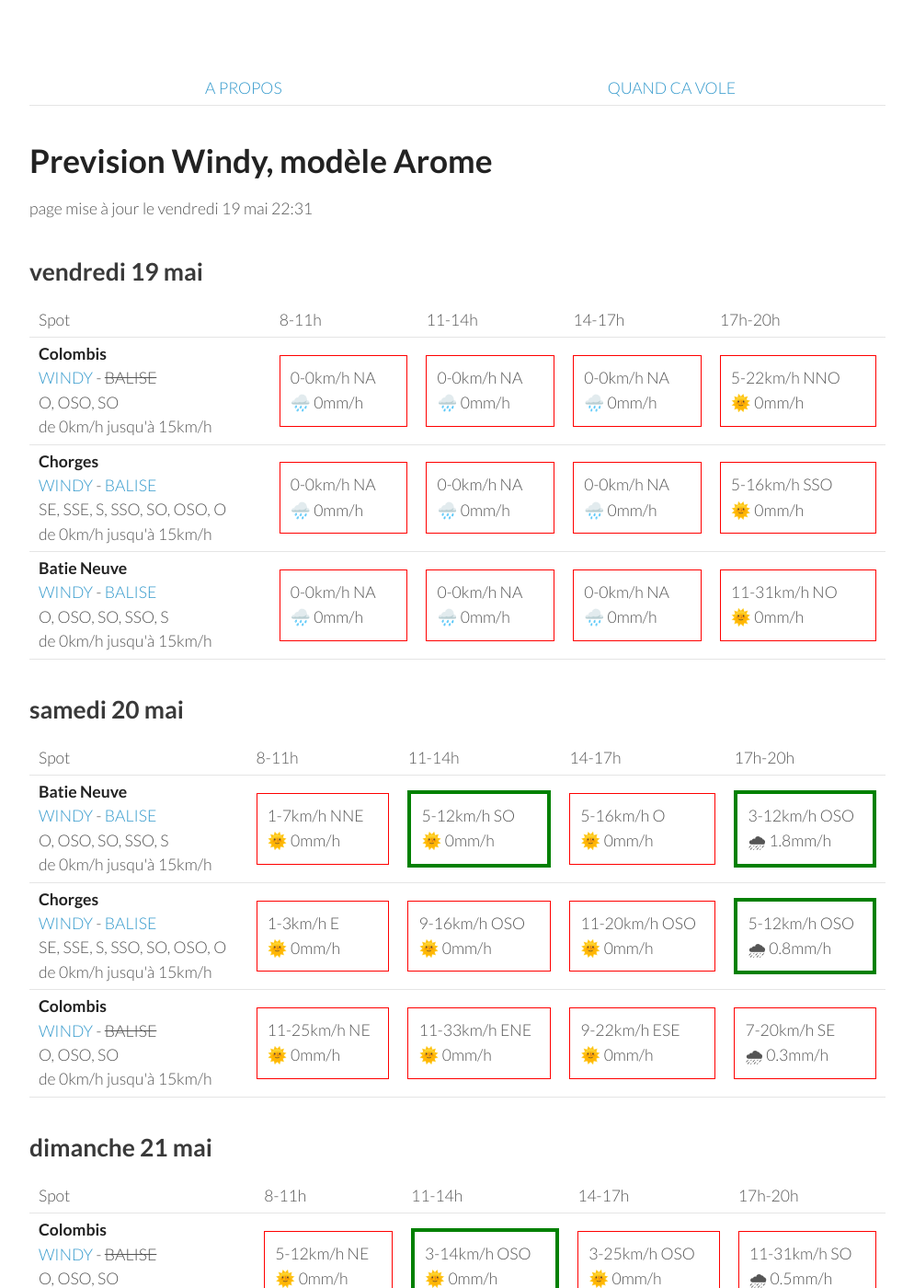
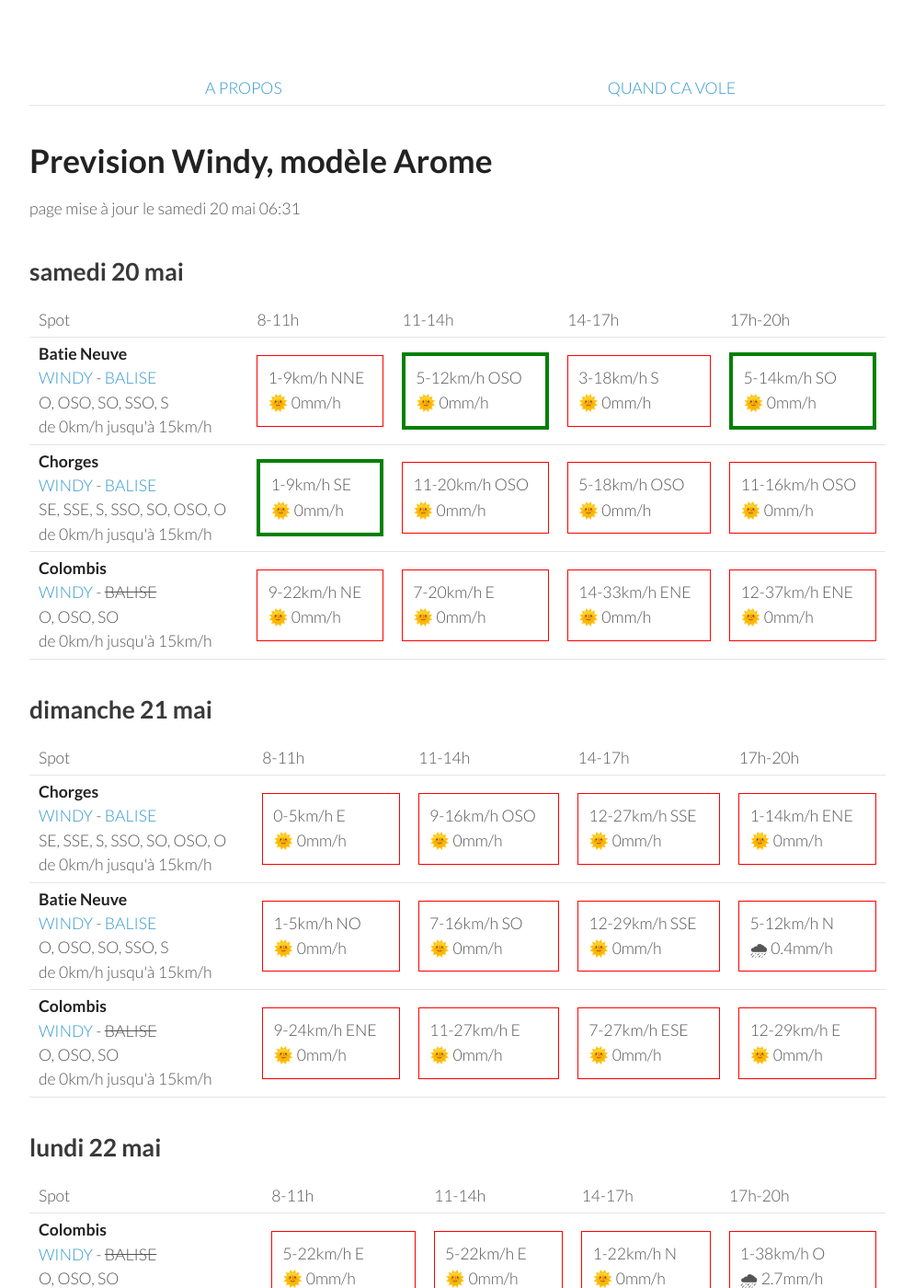
Before and after one commit to parapente-dans-le-nord/parapente-dans-le-nord.github.io, a Jekyll site: the page built from serre_poncon.markdown, in a window 1280 px wide and 1400 px high. Shown: the whole window at 92% size, without its empty margins (26-1020 px from the left). Built offline with Jekyll 4.4.1, drawn with Linux system fonts in a browser that asks for light colours; some of the changed text lies outside the part shown.

Commit message:
update index.markdown

```diff
--- a/serre_poncon.markdown
+++ b/serre_poncon.markdown
@@ -7,51 +7,8 @@ title:  "Tous les spots"
 {: .links}
 
 # Prevision Windy, modèle Arome
-page mise à jour le vendredi 19 mai 22:31
+page mise à jour le samedi 20 mai 06:31
 
-## vendredi 19 mai
-
-{::nomarkdown}
-<table>
-  <tbody>
-    <tr>
-      <td>Spot</td>
-      <td>8-11h</td>
-      <td>11-14h</td>
-      <td>14-17h</td>
-      <td>17h-20h</td>
-    </tr>
-<tr>
-        <td><strong>Colombis</strong><br><a href="https://windy.com/44.494/6.216?44.559,6.262,10">WINDY</a> - <span class="no-balise"> BALISE </span><br> <span class="vent-favorable">O, OSO, SO</span><br><span class="force-vent">de 0km/h jusqu'à 15km/h</span> </td>
-
-            <td><div class="not-flyable"><p>0-0km/h NA</p><p>🌧️ 0mm/h</p></div></td>
-            <td><div class="not-flyable"><p>0-0km/h NA</p><p>🌧️ 0mm/h</p></div></td>
-            <td><div class="not-flyable"><p>0-0km/h NA</p><p>🌧️ 0mm/h</p></div></td>
-            <td><div class="not-flyable"><p>5-22km/h NNO</p><p>🌞 0mm/h</p></div></td>
-
-    </tr>
-<tr>
-        <td><strong>Chorges</strong><br><a href="https://windy.com/44.578/6.280?44.559,6.262,10">WINDY</a> - <span class=""><a href="https://www.openwindmap.org/PP554">BALISE</a> </span><br> <span class="vent-favorable">SE, SSE, S, SSO, SO, OSO, O</span><br><span class="force-vent">de 0km/h jusqu'à 15km/h</span> </td>
-
-            <td><div class="not-flyable"><p>0-0km/h NA</p><p>🌧️ 0mm/h</p></div></td>
-            <td><div class="not-flyable"><p>0-0km/h NA</p><p>🌧️ 0mm/h</p></div></td>
-            <td><div class="not-flyable"><p>0-0km/h NA</p><p>🌧️ 0mm/h</p></div></td>
-            <td><div class="not-flyable"><p>5-16km/h SSO</p><p>🌞 0mm/h</p></div></td>
-
-    </tr>
-<tr>
-        <td><strong>Batie Neuve</strong><br><a href="https://windy.com/44.584/6.236?44.559,6.262,10,m:eTtagly">WINDY</a> - <span class=""><a href="https://www.openwindmap.org/PP554">BALISE</a> </span><br> <span class="vent-favorable">O, OSO, SO, SSO, S</span><br><span class="force-vent">de 0km/h jusqu'à 15km/h</span> </td>
-
-            <td><div class="not-flyable"><p>0-0km/h NA</p><p>🌧️ 0mm/h</p></div></td>
-            <td><div class="not-flyable"><p>0-0km/h NA</p><p>🌧️ 0mm/h</p></div></td>
-            <td><div class="not-flyable"><p>0-0km/h NA</p><p>🌧️ 0mm/h</p></div></td>
-            <td><div class="not-flyable"><p>11-31km/h NO</p><p>🌞 0mm/h</p></div></td>
-
-    </tr>
-
-</tbody>
-</table>
-{:/}
 ## samedi 20 mai
 
 {::nomarkdown}
@@ -67,30 +24,30 @@ page mise à jour le vendredi 19 mai 22:31
 <tr>
         <td><strong>Batie Neuve</strong><br><a href="https://windy.com/44.584/6.236?44.559,6.262,10,m:eTtagly">WINDY</a> - <span class=""><a href="https://www.openwindmap.org/PP554">BALISE</a> </span><br> <span class="vent-favorable">O, OSO, SO, SSO, S</span><br><span class="force-vent">de 0km/h jusqu'à 15km/h</span> </td>
 
-            <td><div class="not-flyable"><p>1-7km/h NNE</p><p>🌞 0mm/h</p></div></td>
-            <td><div class="flyable"><p>5-12km/h SO</p><p>🌞 0mm/h</p></div></td>
-            <td><div class="not-flyable"><p>5-16km/h O</p><p>🌞 0mm/h</p></div></td>
-            <td><div class="flyable"><p>3-12km/h OSO</p><p>🌧 1.8mm/h</p></div></td>
+            <td><div class="not-flyable"><p>1-9km/h NNE</p><p>🌞 0mm/h</p></div></td>
+            <td><div class="flyable"><p>5-12km/h OSO</p><p>🌞 0mm/h</p></div></td>
+            <td><div class="not-flyable"><p>3-18km/h S</p><p>🌞 0mm/h</p></div></td>
+            <td><div class="flyable"><p>5-14km/h SO</p><p>🌞 0mm/h</p></div></td>
 
 
     </tr>
 <tr>
         <td><strong>Chorges</strong><br><a href="https://windy.com/44.578/6.280?44.559,6.262,10">WINDY</a> - <span class=""><a href="https://www.openwindmap.org/PP554">BALISE</a> </span><br> <span class="vent-favorable">SE, SSE, S, SSO, SO, OSO, O</span><br><span class="force-vent">de 0km/h jusqu'à 15km/h</span> </td>
 
-            <td><div class="not-flyable"><p>1-3km/h E</p><p>🌞 0mm/h</p></div></td>
-            <td><div class="not-flyable"><p>9-16km/h OSO</p><p>🌞 0mm/h</p></div></td>
+            <td><div class="flyable"><p>1-9km/h SE</p><p>🌞 0mm/h</p></div></td>
             <td><div class="not-flyable"><p>11-20km/h OSO</p><p>🌞 0mm/h</p></div></td>
-            <td><div class="flyable"><p>5-12km/h OSO</p><p>🌧 0.8mm/h</p></div></td>
+            <td><div class="not-flyable"><p>5-18km/h OSO</p><p>🌞 0mm/h</p></div></td>
+            <td><div class="not-flyable"><p>11-16km/h OSO</p><p>🌞 0mm/h</p></div></td>
 
 
     </tr>
 <tr>
         <td><strong>Colombis</strong><br><a href="https://windy.com/44.494/6.216?44.559,6.262,10">WINDY</a> - <span class="no-balise"> BALISE </span><br> <span class="vent-favorable">O, OSO, SO</span><br><span class="force-vent">de 0km/h jusqu'à 15km/h</span> </td>
 
-            <td><div class="not-flyable"><p>11-25km/h NE</p><p>🌞 0mm/h</p></div></td>
-            <td><div class="not-flyable"><p>11-33km/h ENE</p><p>🌞 0mm/h</p></div></td>
-            <td><div class="not-flyable"><p>9-22km/h ESE</p><p>🌞 0mm/h</p></div></td>
-            <td><div class="not-flyable"><p>7-20km/h SE</p><p>🌧 0.3mm/h</p></div></td>
+            <td><div class="not-flyable"><p>9-22km/h NE</p><p>🌞 0mm/h</p></div></td>
+            <td><div class="not-flyable"><p>7-20km/h E</p><p>🌞 0mm/h</p></div></td>
+            <td><div class="not-flyable"><p>14-33km/h ENE</p><p>🌞 0mm/h</p></div></td>
+            <td><div class="not-flyable"><p>12-37km/h ENE</p><p>🌞 0mm/h</p></div></td>
 
 
     </tr>
@@ -111,32 +68,32 @@ page mise à jour le vendredi 19 mai 22:31
       <td>17h-20h</td>
     </tr>
 <tr>
-        <td><strong>Colombis</strong><br><a href="https://windy.com/44.494/6.216?44.559,6.262,10">WINDY</a> - <span class="no-balise"> BALISE </span><br> <span class="vent-favorable">O, OSO, SO</span><br><span class="force-vent">de 0km/h jusqu'à 15km/h</span> </td>
-
-            <td><div class="not-flyable"><p>5-12km/h NE</p><p>🌞 0mm/h</p></div></td>
-            <td><div class="flyable"><p>3-14km/h OSO</p><p>🌞 0mm/h</p></div></td>
-            <td><div class="not-flyable"><p>3-25km/h OSO</p><p>🌞 0mm/h</p></div></td>
-            <td><div class="not-flyable"><p>11-31km/h SO</p><p>🌧 0.5mm/h</p></div></td>
-
-
-    </tr>
-<tr>
         <td><strong>Chorges</strong><br><a href="https://windy.com/44.578/6.280?44.559,6.262,10">WINDY</a> - <span class=""><a href="https://www.openwindmap.org/PP554">BALISE</a> </span><br> <span class="vent-favorable">SE, SSE, S, SSO, SO, OSO, O</span><br><span class="force-vent">de 0km/h jusqu'à 15km/h</span> </td>
 
-            <td><div class="not-flyable"><p>1-5km/h E</p><p>🌞 0mm/h</p></div></td>
-            <td><div class="not-flyable"><p>3-25km/h ESE</p><p>🌞 0mm/h</p></div></td>
-            <td><div class="not-flyable"><p>3-33km/h SE</p><p>🌧 0.2mm/h</p></div></td>
-            <td><div class="not-flyable"><p>5-31km/h SSO</p><p>🌧 0.6mm/h</p></div></td>
+            <td><div class="not-flyable"><p>0-5km/h E</p><p>🌞 0mm/h</p></div></td>
+            <td><div class="not-flyable"><p>9-16km/h OSO</p><p>🌞 0mm/h</p></div></td>
+            <td><div class="not-flyable"><p>12-27km/h SSE</p><p>🌞 0mm/h</p></div></td>
+            <td><div class="not-flyable"><p>1-14km/h ENE</p><p>🌞 0mm/h</p></div></td>
 
 
     </tr>
 <tr>
         <td><strong>Batie Neuve</strong><br><a href="https://windy.com/44.584/6.236?44.559,6.262,10,m:eTtagly">WINDY</a> - <span class=""><a href="https://www.openwindmap.org/PP554">BALISE</a> </span><br> <span class="vent-favorable">O, OSO, SO, SSO, S</span><br><span class="force-vent">de 0km/h jusqu'à 15km/h</span> </td>
 
-            <td><div class="not-flyable"><p>0-3km/h NE</p><p>🌞 0mm/h</p></div></td>
-            <td><div class="not-flyable"><p>3-22km/h SSE</p><p>🌞 0mm/h</p></div></td>
-            <td><div class="not-flyable"><p>3-31km/h SSE</p><p>🌧 0.2mm/h</p></div></td>
-            <td><div class="not-flyable"><p>5-29km/h SSO</p><p>🌧 0.6mm/h</p></div></td>
+            <td><div class="not-flyable"><p>1-5km/h NO</p><p>🌞 0mm/h</p></div></td>
+            <td><div class="not-flyable"><p>7-16km/h SO</p><p>🌞 0mm/h</p></div></td>
+            <td><div class="not-flyable"><p>12-29km/h SSE</p><p>🌞 0mm/h</p></div></td>
+            <td><div class="not-flyable"><p>5-12km/h N</p><p>🌧 0.4mm/h</p></div></td>
+
+
+    </tr>
+<tr>
+        <td><strong>Colombis</strong><br><a href="https://windy.com/44.494/6.216?44.559,6.262,10">WINDY</a> - <span class="no-balise"> BALISE </span><br> <span class="vent-favorable">O, OSO, SO</span><br><span class="force-vent">de 0km/h jusqu'à 15km/h</span> </td>
+
+            <td><div class="not-flyable"><p>9-24km/h ENE</p><p>🌞 0mm/h</p></div></td>
+            <td><div class="not-flyable"><p>11-27km/h E</p><p>🌞 0mm/h</p></div></td>
+            <td><div class="not-flyable"><p>7-27km/h ESE</p><p>🌞 0mm/h</p></div></td>
+            <td><div class="not-flyable"><p>12-29km/h E</p><p>🌞 0mm/h</p></div></td>
 
 
     </tr>
@@ -157,32 +114,32 @@ page mise à jour le vendredi 19 mai 22:31
       <td>17h-20h</td>
     </tr>
 <tr>
-        <td><strong>Chorges</strong><br><a href="https://windy.com/44.578/6.280?44.559,6.262,10">WINDY</a> - <span class=""><a href="https://www.openwindmap.org/PP554">BALISE</a> </span><br> <span class="vent-favorable">SE, SSE, S, SSO, SO, OSO, O</span><br><span class="force-vent">de 0km/h jusqu'à 15km/h</span> </td>
+        <td><strong>Colombis</strong><br><a href="https://windy.com/44.494/6.216?44.559,6.262,10">WINDY</a> - <span class="no-balise"> BALISE </span><br> <span class="vent-favorable">O, OSO, SO</span><br><span class="force-vent">de 0km/h jusqu'à 15km/h</span> </td>
 
-            <td><div class="not-flyable"><p>5-31km/h ENE</p><p>🌞 0mm/h</p></div></td>
-            <td><div class="not-flyable"><p>3-29km/h E</p><p>🌞 0mm/h</p></div></td>
-            <td><div class="not-flyable"><p>3-27km/h ESE</p><p>🌞 0mm/h</p></div></td>
-            <td><div class="not-flyable"><p>7-37km/h SSO</p><p>🌧 0.9mm/h</p></div></td>
+            <td><div class="not-flyable"><p>5-22km/h E</p><p>🌞 0mm/h</p></div></td>
+            <td><div class="not-flyable"><p>5-22km/h E</p><p>🌞 0mm/h</p></div></td>
+            <td><div class="not-flyable"><p>1-22km/h N</p><p>🌞 0mm/h</p></div></td>
+            <td><div class="not-flyable"><p>1-38km/h O</p><p>🌧 2.7mm/h</p></div></td>
 
 
     </tr>
 <tr>
-        <td><strong>Colombis</strong><br><a href="https://windy.com/44.494/6.216?44.559,6.262,10">WINDY</a> - <span class="no-balise"> BALISE </span><br> <span class="vent-favorable">O, OSO, SO</span><br><span class="force-vent">de 0km/h jusqu'à 15km/h</span> </td>
+        <td><strong>Chorges</strong><br><a href="https://windy.com/44.578/6.280?44.559,6.262,10">WINDY</a> - <span class=""><a href="https://www.openwindmap.org/PP554">BALISE</a> </span><br> <span class="vent-favorable">SE, SSE, S, SSO, SO, OSO, O</span><br><span class="force-vent">de 0km/h jusqu'à 15km/h</span> </td>
 
-            <td><div class="not-flyable"><p>5-24km/h E</p><p>🌞 0mm/h</p></div></td>
-            <td><div class="not-flyable"><p>5-22km/h E</p><p>🌞 0mm/h</p></div></td>
-            <td><div class="not-flyable"><p>3-24km/h ENE</p><p>🌧 0.9mm/h</p></div></td>
-            <td><div class="not-flyable"><p>7-35km/h SO</p><p>🌧 0.6mm/h</p></div></td>
+            <td><div class="not-flyable"><p>5-27km/h ENE</p><p>🌞 0mm/h</p></div></td>
+            <td><div class="not-flyable"><p>3-27km/h E</p><p>🌞 0mm/h</p></div></td>
+            <td><div class="not-flyable"><p>1-25km/h SE</p><p>🌧 0.2mm/h</p></div></td>
+            <td><div class="not-flyable"><p>3-37km/h OSO</p><p>🌧 3.7mm/h</p></div></td>
 
 
     </tr>
 <tr>
         <td><strong>Batie Neuve</strong><br><a href="https://windy.com/44.584/6.236?44.559,6.262,10,m:eTtagly">WINDY</a> - <span class=""><a href="https://www.openwindmap.org/PP554">BALISE</a> </span><br> <span class="vent-favorable">O, OSO, SO, SSO, S</span><br><span class="force-vent">de 0km/h jusqu'à 15km/h</span> </td>
 
-            <td><div class="not-flyable"><p>5-25km/h NE</p><p>🌞 0mm/h</p></div></td>
-            <td><div class="not-flyable"><p>3-25km/h SE</p><p>🌞 0mm/h</p></div></td>
-            <td><div class="not-flyable"><p>3-27km/h SE</p><p>🌧 0.4mm/h</p></div></td>
-            <td><div class="not-flyable"><p>7-35km/h SSO</p><p>🌧 1.5mm/h</p></div></td>
+            <td><div class="not-flyable"><p>5-24km/h NE</p><p>🌞 0mm/h</p></div></td>
+            <td><div class="not-flyable"><p>3-24km/h SE</p><p>🌞 0mm/h</p></div></td>
+            <td><div class="not-flyable"><p>1-24km/h S</p><p>🌧 0.4mm/h</p></div></td>
+            <td><div class="not-flyable"><p>3-37km/h SO</p><p>🌧 4.7mm/h</p></div></td>
 
 
     </tr>
@@ -205,8 +162,8 @@ page mise à jour le vendredi 19 mai 22:31
 <tr>
         <td><strong>Colombis</strong><br><a href="https://windy.com/44.494/6.216?44.559,6.262,10">WINDY</a> - <span class="no-balise"> BALISE </span><br> <span class="vent-favorable">O, OSO, SO</span><br><span class="force-vent">de 0km/h jusqu'à 15km/h</span> </td>
 
-            <td><div class="not-flyable"><p>5-18km/h E</p><p>🌞 0mm/h</p></div></td>
-            <td><div class="not-flyable"><p>1-16km/h ONO</p><p>🌞 0mm/h</p></div></td>
+            <td><div class="not-flyable"><p>5-16km/h E</p><p>🌞 0mm/h</p></div></td>
+            <td><div class="not-flyable"><p>1-14km/h ONO</p><p>🌞 0mm/h</p></div></td>
             <td><div class="not-flyable"><p>5-24km/h OSO</p><p>🌞 0mm/h</p></div></td>
             <td><div class="not-flyable"><p>3-22km/h SO</p><p>🌞 0mm/h</p></div></td>
 
@@ -225,8 +182,8 @@ page mise à jour le vendredi 19 mai 22:31
 <tr>
         <td><strong>Chorges</strong><br><a href="https://windy.com/44.578/6.280?44.559,6.262,10">WINDY</a> - <span class=""><a href="https://www.openwindmap.org/PP554">BALISE</a> </span><br> <span class="vent-favorable">SE, SSE, S, SSO, SO, OSO, O</span><br><span class="force-vent">de 0km/h jusqu'à 15km/h</span> </td>
 
-            <td><div class="not-flyable"><p>5-18km/h ENE</p><p>🌞 0mm/h</p></div></td>
-            <td><div class="not-flyable"><p>3-22km/h SO</p><p>🌞 0mm/h</p></div></td>
+            <td><div class="not-flyable"><p>5-20km/h ENE</p><p>🌞 0mm/h</p></div></td>
+            <td><div class="not-flyable"><p>3-20km/h SO</p><p>🌞 0mm/h</p></div></td>
             <td><div class="not-flyable"><p>7-29km/h SO</p><p>🌧 0.3mm/h</p></div></td>
             <td><div class="not-flyable"><p>5-29km/h SO</p><p>🌞 0mm/h</p></div></td>
 
```
